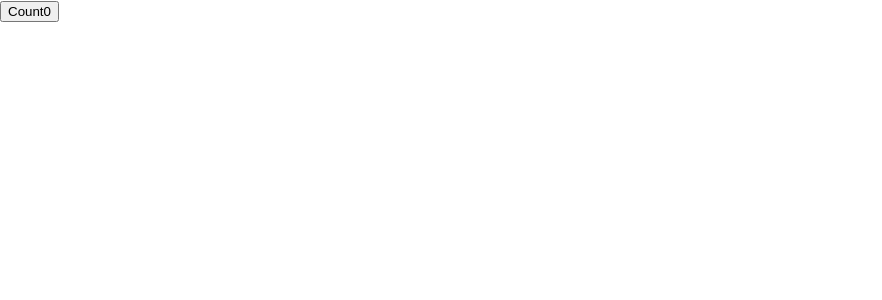
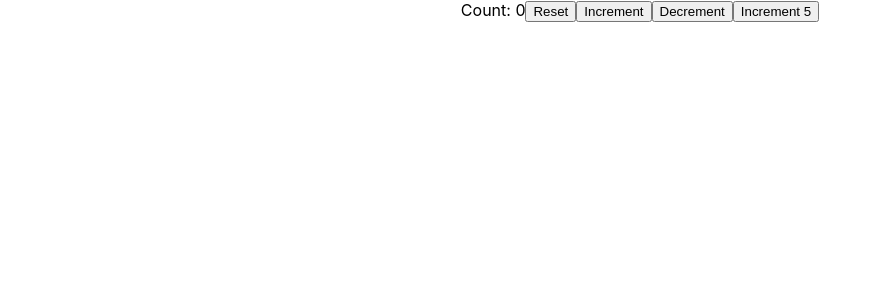
Before and after one commit to NegarSal/React-Hook, a React (Create React App) app: page / in a window 1280 px wide. Shown: the top 300 px of the page, without its empty margins (0-882 px from the left). Built offline with nearby package versions, Linux system fonts and the light colour scheme; the HTML template or start-up script is replaced by a standard one.

Commit message:
adding HookCounterTwo component

```diff
--- a/src/App.js
+++ b/src/App.js
@@ -1,11 +1,9 @@
-//import ClassCounter from './components/ClassCounter';
-import HookCounter from './components/HookCounter';
+import HookCounterTwo from "./components/HookCounterTwo";
 
 function App() {
   return (
     <div className="App">
-      {/* <ClassCounter /> */}
-      <HookCounter />
+      <HookCounterTwo />
     </div>
   );
 }
--- /dev/null
+++ b/src/components/HookCounterTwo.js
@@ -0,0 +1,23 @@
+import React, { useState } from 'react'
+import '../index.css'
+
+function HookCounterTwo() {
+    const initialCount = 0
+    const [count, setCount] = useState(initialCount)
+    const incrementFive = () => {
+        for (let i = 0; i < 5; i++) {
+            setCount(prevCount => prevCount + 1)
+        }
+    }
+    return (
+        <div>
+            Count: {count}
+            <button onClick={() => setCount(initialCount)}>Reset</button>
+            <button onClick={() => setCount(prevCount => prevCount + 1)}>Increment</button>
+            <button onClick={() => setCount(prevCount => prevCount - 1)}>Decrement</button>
+            <button onClick={incrementFive}>Increment 5</button>
+        </div>
+    )
+}
+
+export default HookCounterTwo
--- a/src/index.css
+++ b/src/index.css
@@ -11,3 +11,7 @@
   font-family: source-code-pro, Menlo, Monaco, Consolas, 'Courier New',
     monospace;
 }
+
+.App {
+  text-align: center;
+}
```
